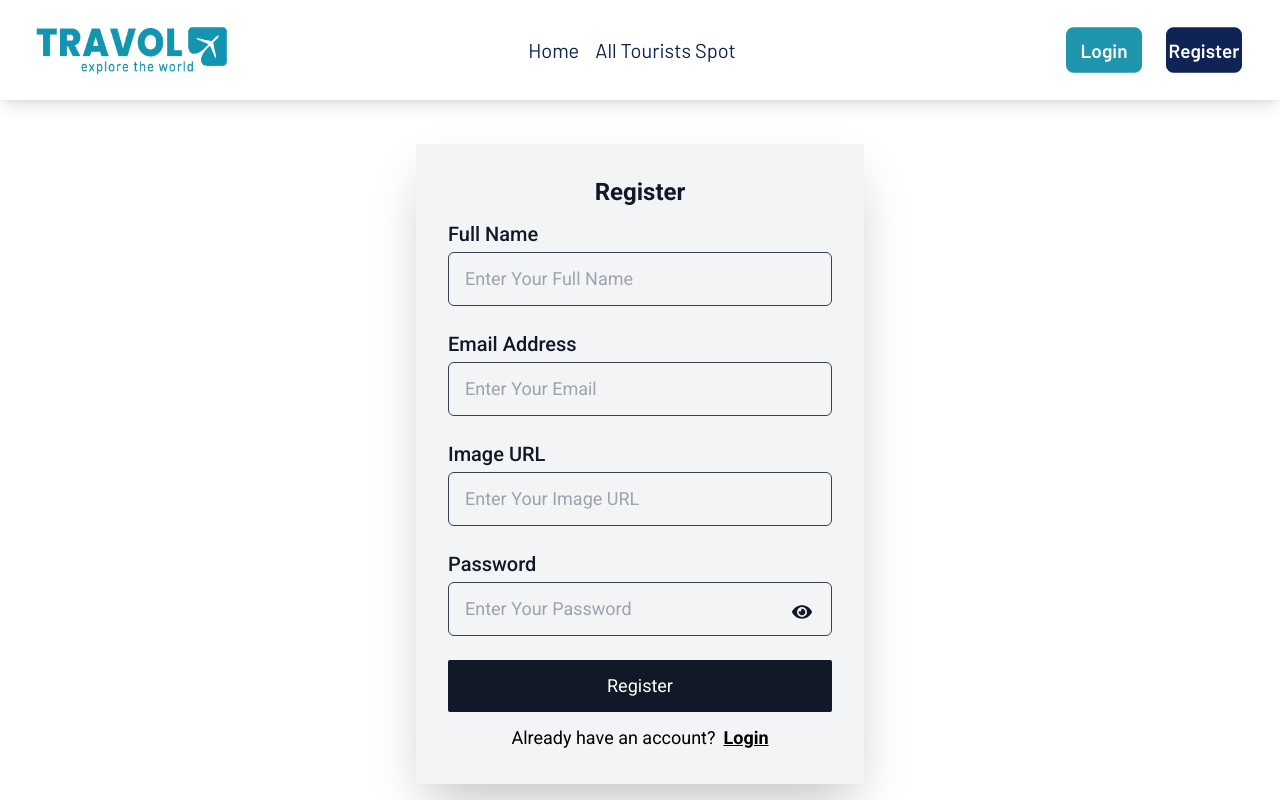
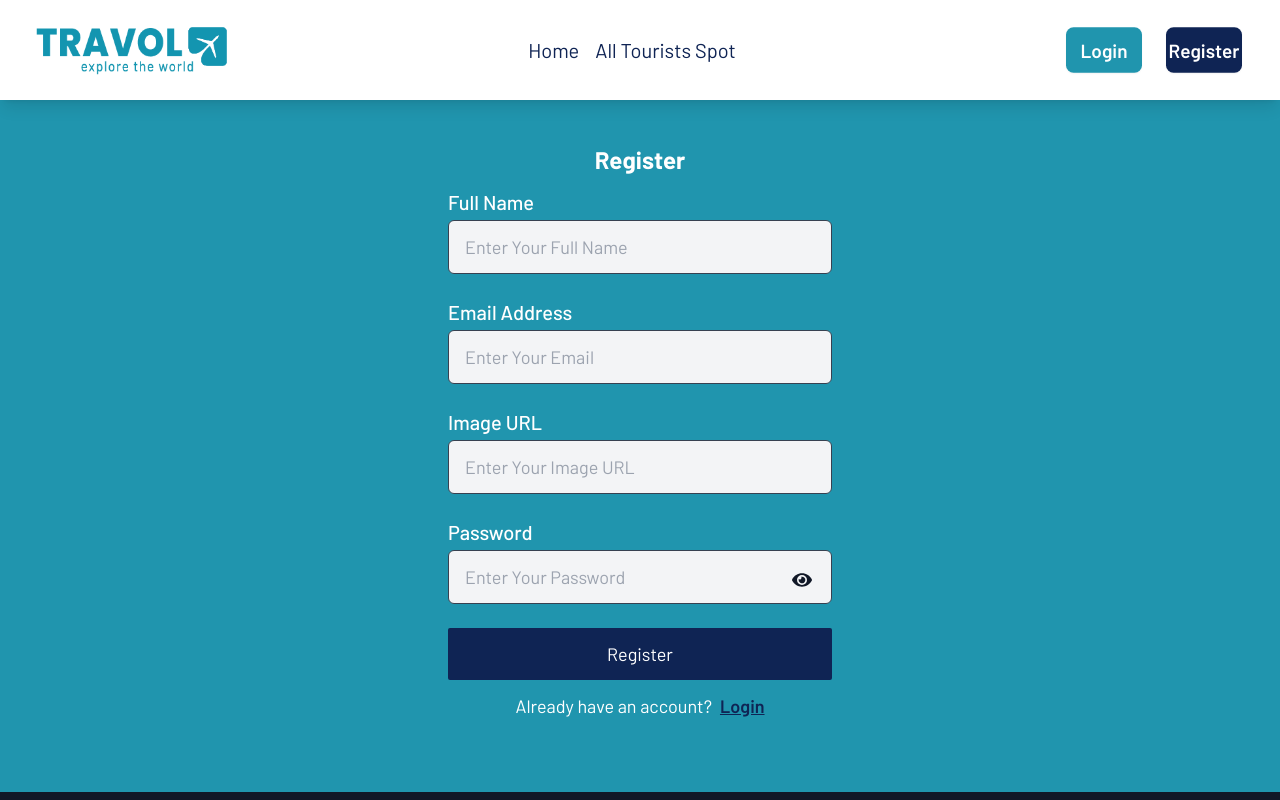
Before and after one commit to AthkiaAdiba/my-tenth-project-client, a React (Vite) app: page /register in a window 1280 px wide. Shown: the top 800 px of the page. Built offline with nearby package versions, Linux system fonts and the light colour scheme; no server answers.

Commit message:
updated register page

```diff
--- a/package.json
+++ b/package.json
@@ -21,6 +21,7 @@
     "react-router-dom": "^6.23.0",
     "react-toastify": "^10.0.5",
     "sort-by": "^1.2.0",
+    "sweetalert2": "^11.10.8",
     "swiper": "^11.1.1"
   },
   "devDependencies": {
--- a/src/pages/AddTouristsSpot/AddTouristsSpot.jsx
+++ b/src/pages/AddTouristsSpot/AddTouristsSpot.jsx
@@ -1,5 +1,6 @@
 import { useContext } from "react";
 import { AuthContext } from "../../providers/AuthProvider";
+import Swal from 'sweetalert2'
 
 const AddTouristsSpot = () => {
     const { user } = useContext(AuthContext);
@@ -31,7 +32,16 @@ const AddTouristsSpot = () => {
         })
         .then(res => res.json())
         .then(data => {
-            console.log(data)
+            console.log(data);
+            if(data.insertedId){
+                Swal.fire({
+                    title: 'Success!',
+                    text: 'Tourists Spot Added Successfully',
+                    icon: 'success',
+                    confirmButtonText: 'Cool'
+                  })
+            }
+            form.reset();
         })
     }
     return (
--- a/src/pages/Register/Register.jsx
+++ b/src/pages/Register/Register.jsx
@@ -7,7 +7,7 @@ import { toast } from 'react-toastify';
 import 'react-toastify/dist/ReactToastify.css';
 
 const Register = () => {
-    const { createUser, updateInformation } = useContext(AuthContext);
+    const { createUser, updateInformation, logOut } = useContext(AuthContext);
     const [showPassword, setShowPassword] = useState(false);
 
     const {
@@ -35,6 +35,13 @@ const Register = () => {
                         console.log('profile updated')
                     })
                     .catch()
+
+                // log out
+                logOut()
+                    .then(() => {
+                        console.log('logged out successfully')
+                    })
+                    .catch()
             })
             .catch(error => {
                 console.error(error)
@@ -42,29 +49,29 @@ const Register = () => {
     }
 
     return (
-        <div className="mt-36 mb-20">
-            <div className="w-full font-roboto mx-auto max-w-md p-8 space-y-3 rounded-none bg-gray-100 text-gray-100 shadow-2xl">
-                <h1 className="text-2xl font-bold text-center text-gray-900">Register</h1>
+        <div className="pt-28 pb-10 bg-[#2095AE]">
+            <div className="w-full font-barlow mx-auto max-w-md p-8 space-y-3 rounded-none bg-[#2095AE] text-gray-100">
+                <h1 className="text-2xl font-bold text-center text-white">Register</h1>
                 <form onSubmit={handleSubmit(onSubmit)} className="space-y-6">
                     <div className="space-y-1 text-lg">
-                        <label className="block text-gray-900 font-medium text-xl">Full Name</label>
+                        <label className="block text-white font-medium text-xl">Full Name</label>
                         <input type="text" name="name" placeholder="Enter Your Full Name" className="w-full px-4 py-3 rounded-md border border-gray-700 bg-gray-100 text-black focus:border-violet-400" {...register("name", { required: true })} />
                         {errors.name && <span className="text-red-700">Name is required</span>}
                     </div>
 
                     <div className="space-y-1 text-lg">
-                        <label className="block text-gray-900 font-medium text-xl">Email Address</label>
+                        <label className="block text-white font-medium text-xl">Email Address</label>
                         <input type="email" name="email" placeholder="Enter Your Email" className="w-full px-4 py-3 rounded-md border border-gray-700 bg-gray-100 text-black focus:border-violet-400" {...register("email", { required: true })} />
                         {errors.email && <span className="text-red-700">Email is required</span>}
                     </div>
 
                     <div className="space-y-1 text-lg">
-                        <label className="block text-gray-900 font-medium text-xl">Image URL</label>
+                        <label className="block text-white font-medium text-xl">Image URL</label>
                         <input type="text" name="image" placeholder="Enter Your Image URL" className="w-full px-4 py-3 rounded-md border border-gray-700 bg-gray-100 text-black focus:border-violet-400" {...register("image")} />
                     </div>
 
                     <div className="relative space-y-1 text-lg">
-                        <label className="block text-gray-900 font-medium text-xl">Password</label>
+                        <label className="block text-white font-medium text-xl">Password</label>
                         <input type={showPassword ? "text" : "password"} name="password" placeholder="Enter Your Password" className="w-full px-4 py-3 rounded-md border border-gray-700 bg-gray-100 text-black focus:border-violet-400" {...register("password", {
                             required: {
                                 value: true,
@@ -87,10 +94,10 @@ const Register = () => {
                         {errors.password && <span className="text-red-700">{errors.password.message}</span>}
                     </div>
 
-                    <button className="block w-full p-3 text-center rounded-sm bg-gray-900 text-white text-lg">Register</button>
+                    <button className="block w-full p-3 text-center rounded-sm bg-[#0f2454] text-white text-lg">Register</button>
                 </form>
-                <p className="text-lg font-normal text-center sm:px-6 text-black">Already have an account?
-                    <Link to='/login' className="underline ml-2 font-semibold">Login</Link>
+                <p className="text-lg font-normal text-center sm:px-6 text-white">Already have an account?
+                    <Link to='/login' className="underline ml-2 font-semibold text-[#0f2454]">Login</Link>
                 </p>
             </div>
         </div>
```
Also changed, not shown: 1 other file (tests, documents, lock files or other folders).
